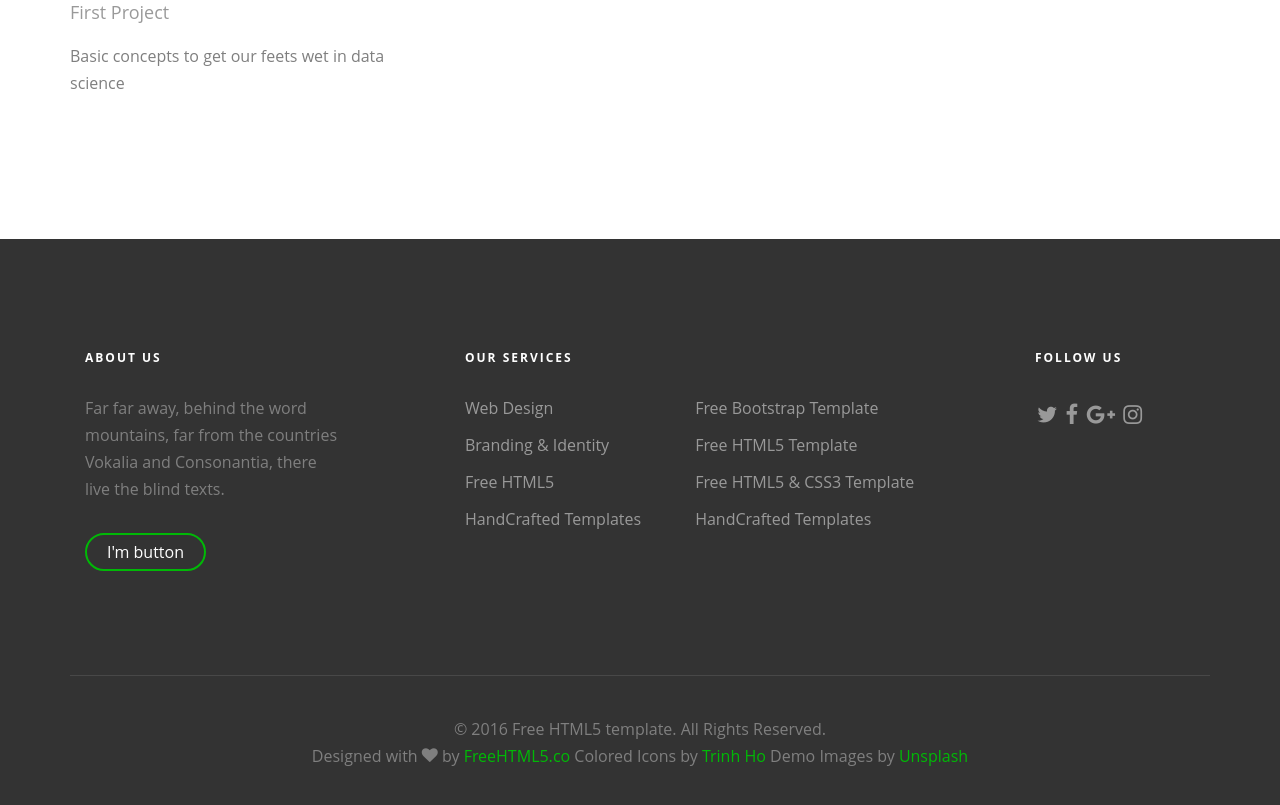
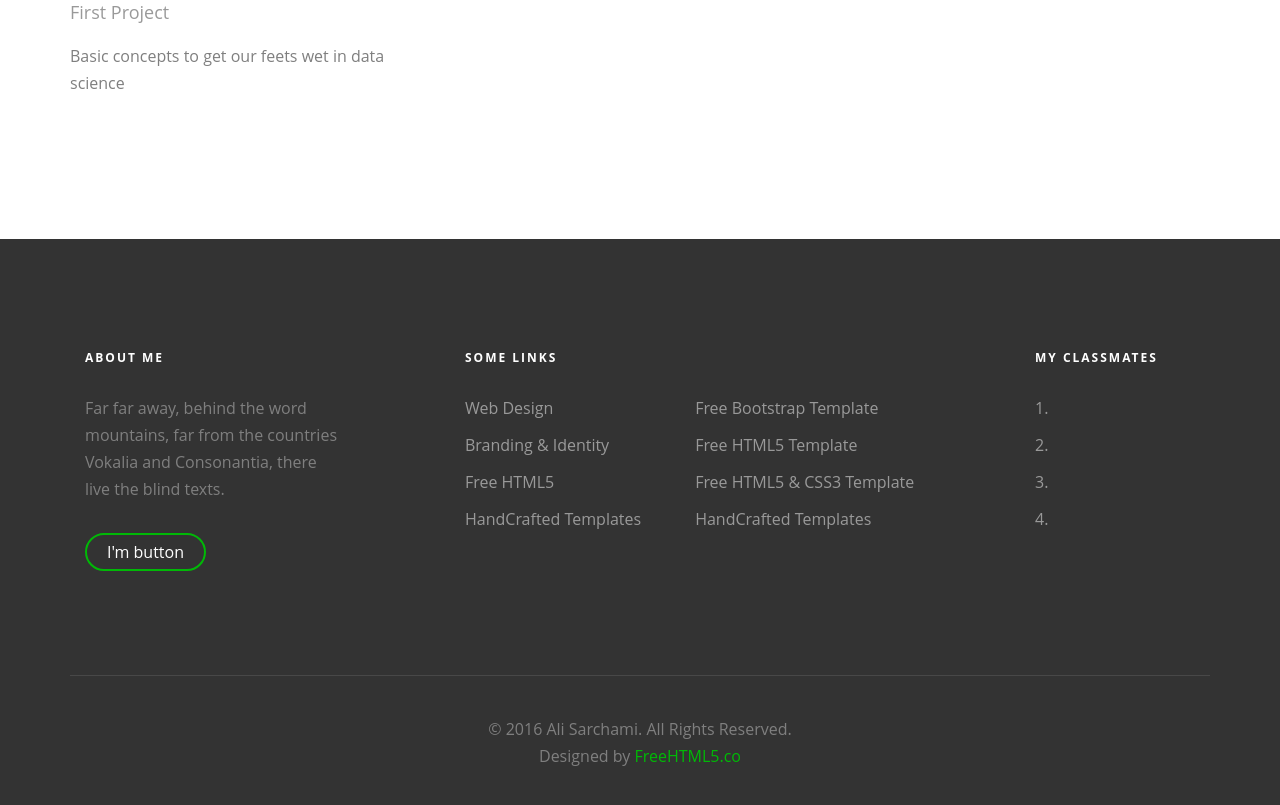
Before and after one commit to asarchami/GA, a plain HTML site: page index.html in a window 1280 px wide. Shown: the part 1341-2146 px from the top of the page. Drawn offline with Linux system fonts and the light colour scheme; files whose address does not match are found by name.

Commit message:
update index.html

```diff
--- a/index.html
+++ b/index.html
@@ -105,7 +105,7 @@
 
 				<div class="row">
 					<div class="col-md-6 col-md-offset-3 text-center fh5co-heading">
-						<h2><a href = "proj_1.html">Projects</a></h2>
+						<a href = "proj_1.html"><h2>Projects</h2></a>
 						<p>This are weekly projects for Data science immersive</p>
 					</div>
 					<div class="col-md-4 fh5co-staff">
@@ -123,12 +123,12 @@
 
 		<div class="container">
 			<div class="col-md-3 col-sm-12 col-sm-push-0 col-xs-12 col-xs-push-0">
-				<h3>About Us</h3>
+				<h3>About Me</h3>
 				<p>Far far away, behind the word mountains, far from the countries Vokalia and Consonantia, there live the blind texts. </p>
 				<p><a href="#" class="btn btn-primary btn-outline with-arrow btn-sm">I'm button <i class="icon-arrow-right"></i></a></p>
 			</div>
 			<div class="col-md-6 col-md-push-1 col-sm-12 col-sm-push-0 col-xs-12 col-xs-push-0">
-				<h3>Our Services</h3>
+				<h3>Some Links</h3>
 				<ul class="float">
 					<li><a href="#">Web Design</a></li>
 					<li><a href="#">Branding &amp; Identity</a></li>
@@ -145,18 +145,18 @@
 			</div>
 
 			<div class="col-md-2 col-md-push-1 col-sm-12 col-sm-push-0 col-xs-12 col-xs-push-0">
-				<h3>Follow Us</h3>
-				<ul class="fh5co-social">
-					<li><a href="#"><i class="icon-twitter"></i></a></li>
-					<li><a href="#"><i class="icon-facebook"></i></a></li>
-					<li><a href="#"><i class="icon-google-plus"></i></a></li>
-					<li><a href="#"><i class="icon-instagram"></i></a></li>
+				<h3>My Classmates</h3>
+				<ul class="float">
+					<li><a href="#">1. </i></a></li>
+					<li><a href="#">2. </i></a></li>
+					<li><a href="#">3. </i></a></li>
+					<li><a href="#">4. </i></a></li>
 				</ul>
 			</div>
 
 
 			<div class="col-md-12 fh5co-copyright text-center">
-				<p>&copy; 2016 Free HTML5 template. All Rights Reserved. <span>Designed with <i class="icon-heart"></i> by <a href="http://freehtml5.co/" target="_blank">FreeHTML5.co</a> Colored Icons by <a href="https://dribbble.com/TrinhHo" target="_blank">Trinh Ho</a> Demo Images by <a href="http://unsplash.com/" target="_blank">Unsplash</a></span></p>
+				<p>&copy; 2016 Ali Sarchami. All Rights Reserved. <span>Designed by <a href="http://freehtml5.co/" target="_blank">FreeHTML5.co</a></span></p>
 			</div>
 
 		</div>
```
